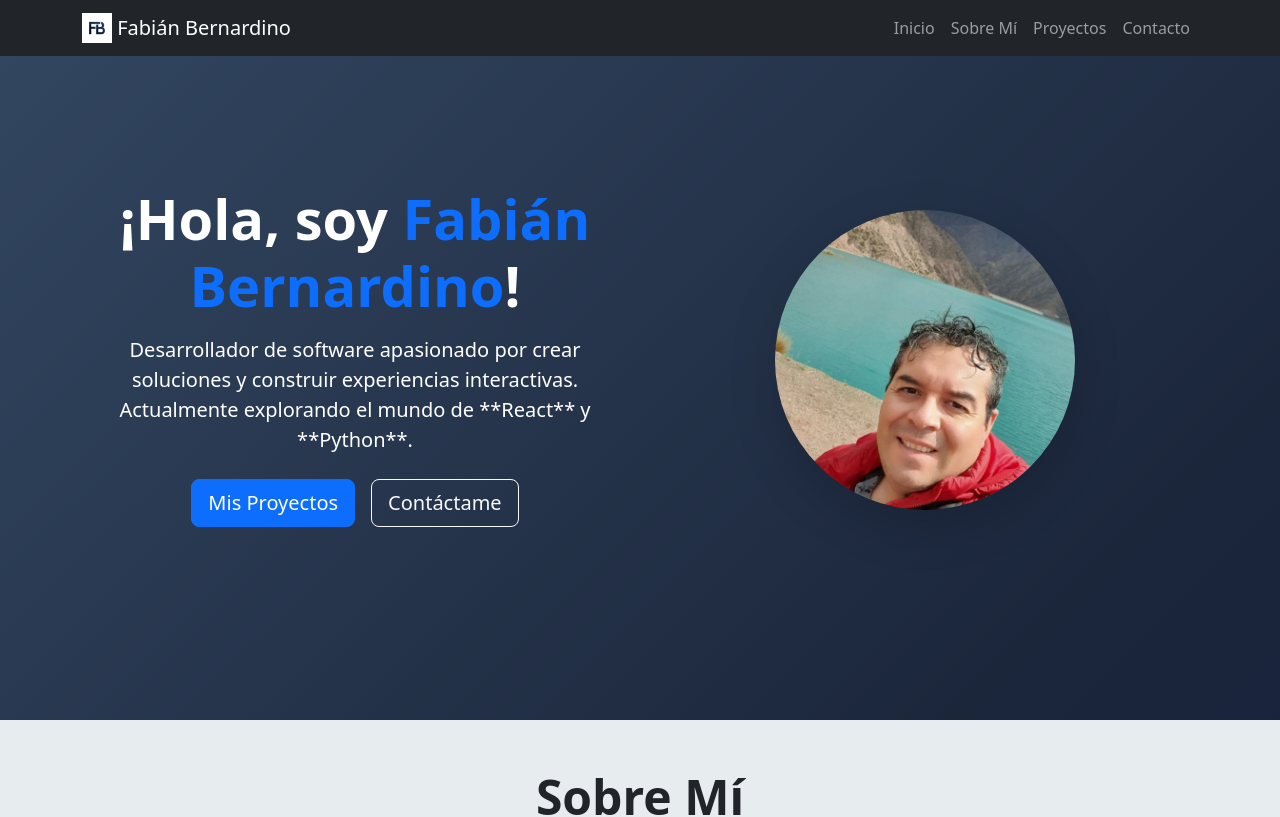
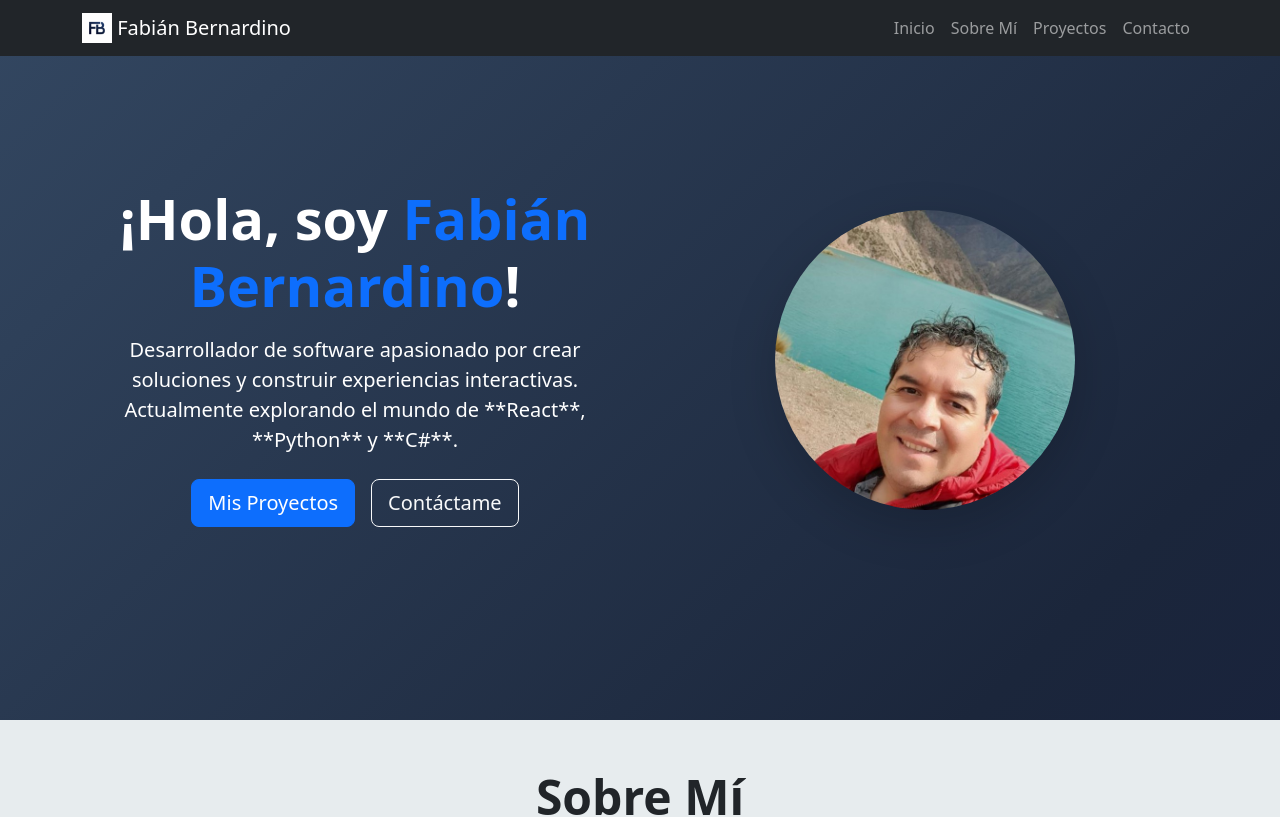
Before and after one commit to Charlydk/Portfolio_personal, a React (Vite) app: page / in a window 1280 px wide. Shown: the top 817 px of the page. Built offline with nearby package versions, Linux system fonts and the light colour scheme.

Commit message:
edicion de readme

```diff
--- a/src/components/HeroSection.jsx
+++ b/src/components/HeroSection.jsx
@@ -32,7 +32,7 @@ function HeroSection() {
             {/* Subtítulo/Eslogan */}
             <p className="lead mb-4" data-aos="fade-up" data-aos-delay="200">
               Desarrollador de software apasionado por crear soluciones y construir experiencias interactivas.
-              Actualmente explorando el mundo de **React** y **Python**.
+              Actualmente explorando el mundo de **React**, **Python** y **C#**.
             </p>
             {/* Botones de acción */}
             <div data-aos="fade-up" data-aos-delay="400">
```
Also changed, not shown: 1 other file (tests, documents, lock files or other folders).
